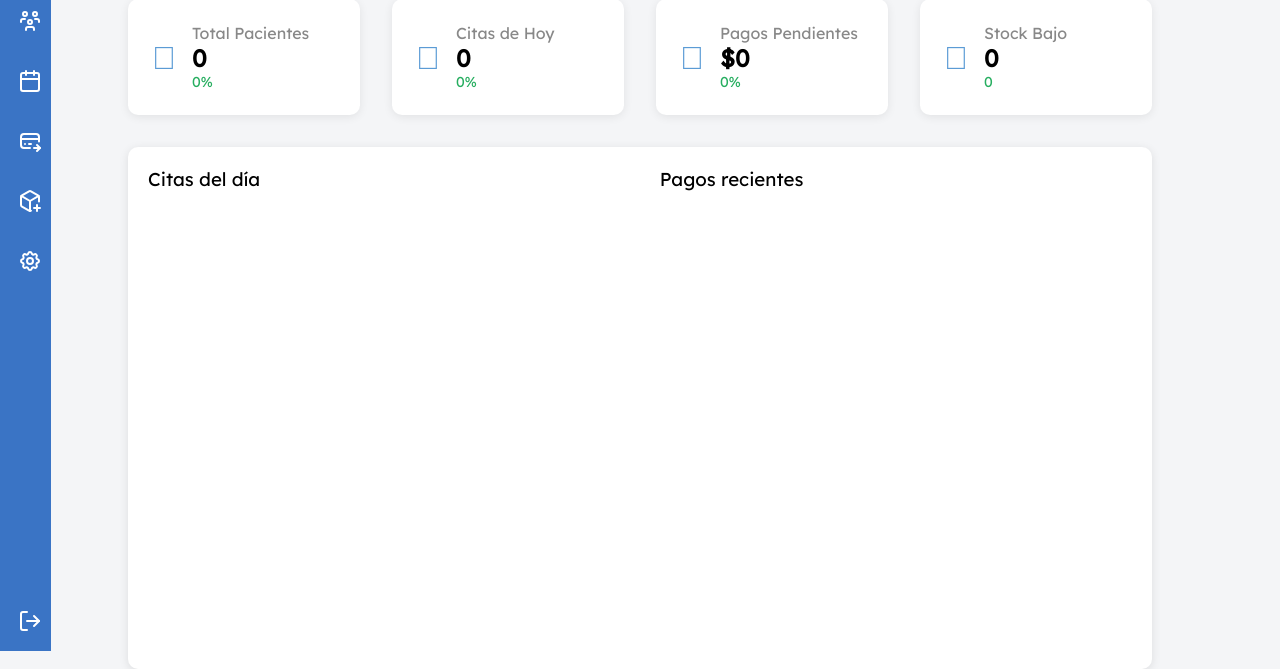
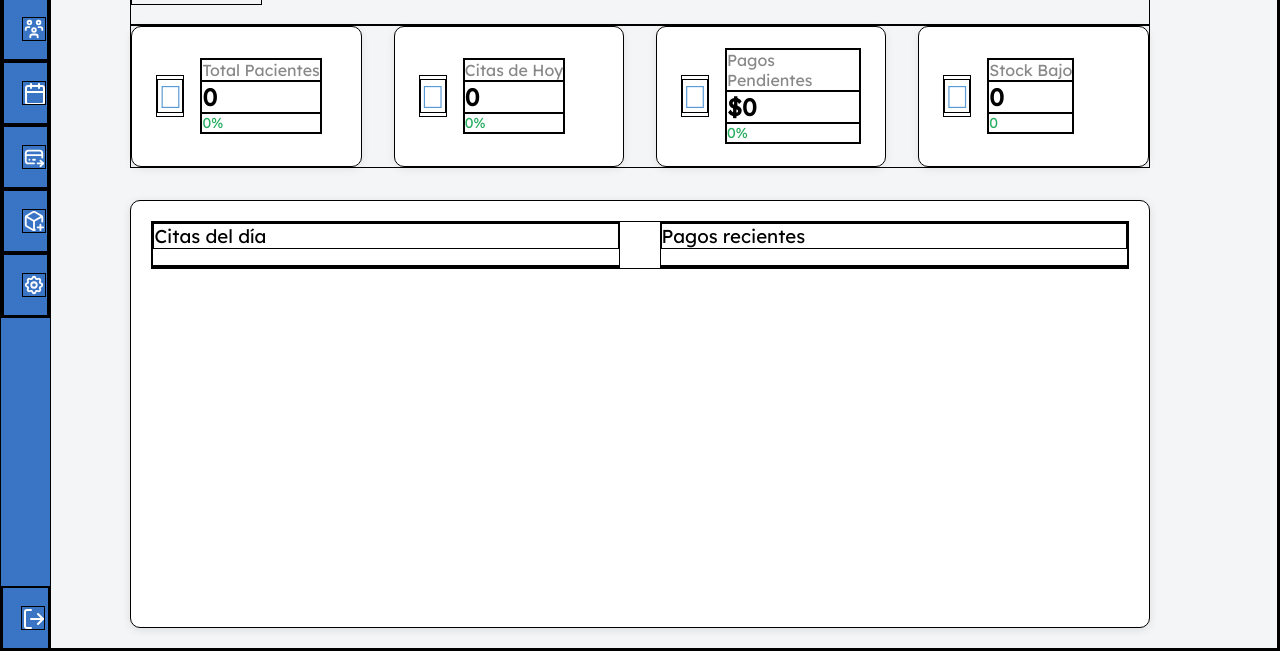
Before and after one commit to Josue-HernandezL/Sistema-dentista, a website: page public/index.html in a window 1280 px wide. Shown: the part 149-818 px from the top of the page. Drawn offline with Linux system fonts and the light colour scheme; no server answers.

```diff
--- a/public/assets/css/principal.css
+++ b/public/assets/css/principal.css
@@ -34,7 +34,7 @@
 .section-baja {
   background-color: white;
   width: 80%;
-  height: 35rem;
+  height: 60%;
   padding: 20px;
   border-radius: 10px;
   box-shadow: 0 2px 10px rgba(0,0,0,0.1);
@@ -46,6 +46,7 @@
   display: flex;
   gap: 2rem;
   width: 80%;
+  height: 20%;
   margin-bottom: 2rem;
   justify-content: space-between;
 }
@@ -125,3 +126,8 @@
 .badge-evaluation { background: #f1c40f; }
 .badge-paid { background: #27ae60; }
 .badge-pending { background: #f1c40f; color: #222; }
+
+
+*{
+    border: 1px solid black;
+}
```
